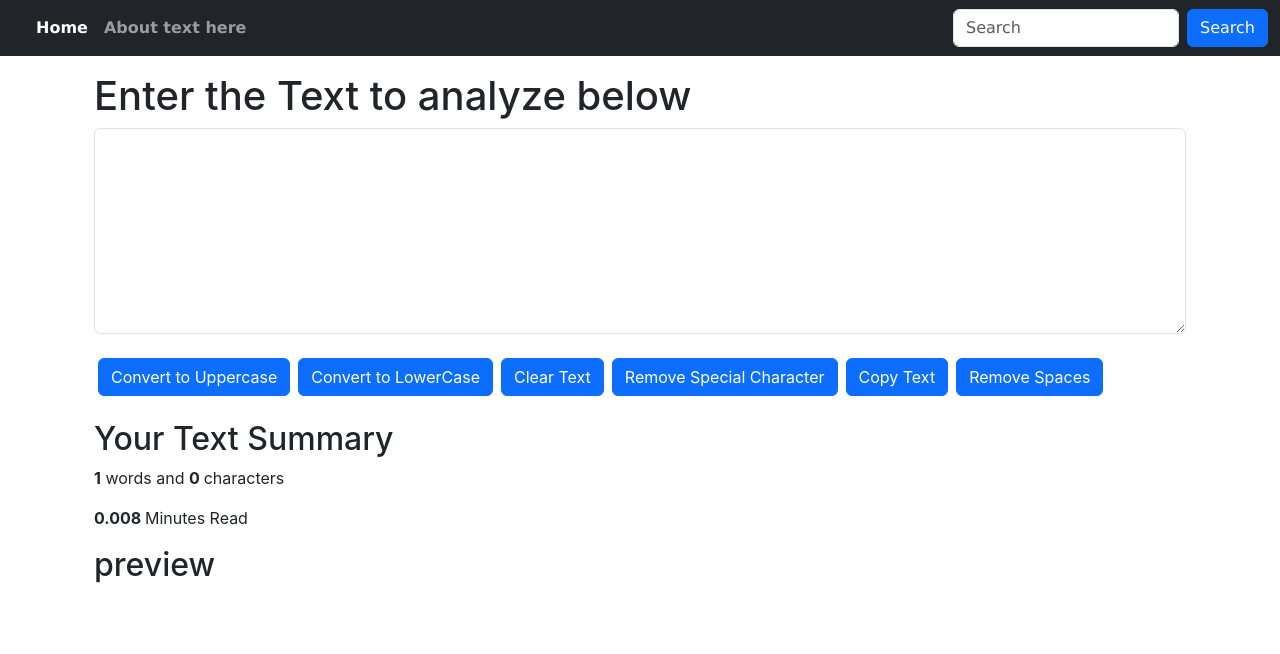
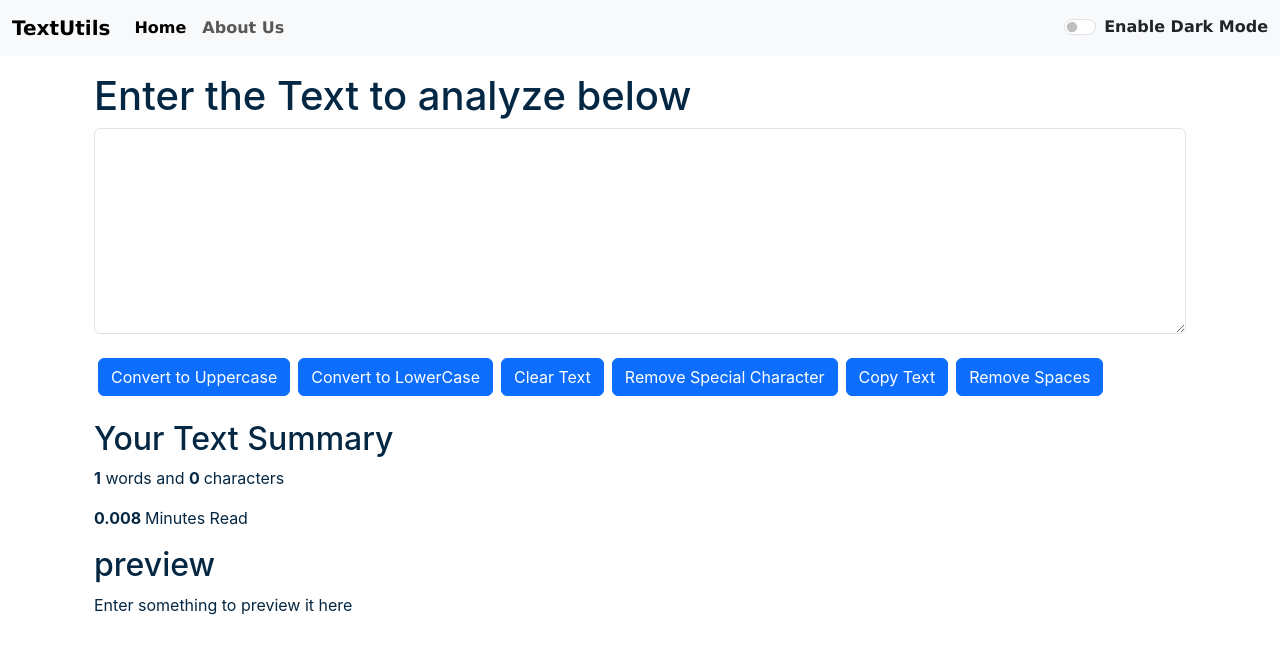
Before and after one commit to Tayyab-103/React.js_CWH_78, a React (Create React App) app in the folder my-app/: page / in a window 1280 px wide. Shown: the top 654 px of the page. Built offline with nearby package versions, Linux system fonts and the light colour scheme.

Commit message:
L-12 improving Dark Mode & Refactoring App Component

```diff
--- a/my-app/src/App.js
+++ b/my-app/src/App.js
@@ -1,25 +1,34 @@
+import { useState } from "react";
 import "./App.css";
 // import About from "./components/About";
 import Navbar from "./components/Navbar";
 import TextForm from "./components/TextForm";
 
+function App() {
+  const [mode, setMode] = useState("light"); // whether dark mode or not
 
-
-function App() {
-
-
+  const toggleMode = () => {
+    if (mode === "light") {
+      setMode("dark");
+      document.body.style.backgroundColor = "#042743";
+    } else {
+      setMode("light");
+       document.body.style.backgroundColor = "white";
+    }
+  };
   return (
     <>
-
-
-    {/* title and aboutText is a props  */}
+      {/* title and aboutText is a props  */}
       {/* <Navbar tilte = "TextUtils" aboutText = "About Us" /> */}
-      <Navbar/>
+      <Navbar
+        title="TextUtils"
+        aboutText="About Us"
+        mode={mode}
+        toggleMode={toggleMode}
+      />
       <div className="container my-3">
-
-      <TextForm heading="Enter the Text to analyze below" />
-      {/* <About/> */}
-
+        <TextForm heading="Enter the Text to analyze below" mode={mode} />
+        {/* <About/> */}
       </div>
     </>
   );
--- a/my-app/src/components/Navbar.js
+++ b/my-app/src/components/Navbar.js
@@ -1,5 +1,5 @@
 import React from "react";
-import PropTypes from "prop-types";
+// import PropTypes from "prop-types";
 
 // let name = "Tayyab";
 
@@ -7,17 +7,19 @@ export default function Navbar(props) {
   // function formatName(user) {
   //   return user.firstName + " " + user.lastName;
   // }
-
   // const user = {
   //   firstName: "Harper",
   //   lastName: "Perez",
   // };
+
   return (
     <>
-      <nav className="navbar navbar-expand-lg navbar-dark  bg-dark">
+      <nav
+        className={`navbar navbar-expand-lg navbar-${props.mode}  bg-${props.mode} `}
+      >
         <div className="container-fluid">
           <a className="navbar-brand" href="/">
-            {props.tilte}
+            {props.title}
           </a>
           <button
             className="navbar-toggler"
@@ -43,7 +45,7 @@ export default function Navbar(props) {
                 </a>
               </li>
             </ul>
-            <form className="d-flex" role="search">
+            {/* <form className="d-flex" role="search">
               <input
                 className="form-control me-2"
                 type="search"
@@ -53,37 +55,40 @@ export default function Navbar(props) {
               <button className="btn btn-primary" type="submit">
                 Search
               </button>
-            </form>
+            </form> */}
+
+            <div
+              className={`form-check form-switch text-${
+                props.mode === "light" ? "dark" : "light"
+              }`}
+            >
+              <input
+                className="form-check-input"
+                type="checkbox"
+                role="switch"
+                id="flexSwitchCheckDefault"
+                onClick={props.toggleMode}
+              />
+              <label
+                className="form-check-label"
+                htmlFor="flexSwitchCheckDefault"
+              >
+                Enable Dark Mode
+              </label>
+            </div>
           </div>
         </div>
       </nav>
-
-      {/* <h1>Hello, {formatName(user)}!</h1>
-
-      <div className="blank">lovely</div>
-
-      <nav>
-        <li>Home</li>
-        <li>About</li>
-        <li>Contact</li>
-      </nav>
-
-      <div className="container">
-        <div>
-          <h1> Hello {name}</h1>
-          Lorem ipsum dolor, sit amet consectetur adipisicing elit. Obcaecati
-          consectetur eius reiciendis ducimus cumque ex quis voluptatibus
-          tempore optio iure? Eligendi veniam dignissimos amet. Maxime facilis
-          ea maiores exercitationem doloribus.
-        </div>
-      </div> */}
     </>
   );
 }
 
-Navbar.propTypes = { title: PropTypes.string.isRequired, aboutText: PropTypes.string.isRequired };
+// Navbar.propTypes = {
+//   title: PropTypes.string.isRequired,
+//   aboutText: PropTypes.string.isRequired,
+// };
 
-Navbar.defaultProps = {
-  title: "Set title here",
-  aboutText: "About text here"
-};
+// Navbar.defaultProps = {
+//   title: "Set title here",
+//   aboutText: "About text here",
+// };
--- a/my-app/src/components/TextForm.js
+++ b/my-app/src/components/TextForm.js
@@ -40,7 +40,12 @@ export default function TextForm(props) {
   };
   return (
     <>
-      <div className="container">
+      <div
+        className="container"
+        style={{
+          color: props.mode === "dark" ? "white" : "#042743",
+        }}
+      >
         <h1>{props.heading}</h1>
         <div className="mb-3">
           <textarea
@@ -49,6 +54,10 @@ export default function TextForm(props) {
             onChange={handleOnChange}
             id="myBox"
             rows="8"
+            style={{
+              backgroundColor: props.mode === "dark" ? "#042743" : "white",
+              color: props.mode === "dark" ? "white" : "#042743",
+            }}
           ></textarea>
         </div>
         <button className="btn btn-primary mx-1" onClick={handleUpClick}>
@@ -74,7 +83,12 @@ export default function TextForm(props) {
         </button>
       </div>
 
-      <div className="container my-3">
+      <div
+        className="container my-3"
+        style={{
+          color: props.mode === "dark" ? "white" : "#042743",
+        }}
+      >
         <h2>Your Text Summary </h2>
         {/* <p>3432 words and 4532324 characters</p> */}
         <p>
@@ -86,7 +100,7 @@ export default function TextForm(props) {
           <b>{0.008 * text.split(" ").length} </b> Minutes Read
         </p>
         <h2>preview</h2>
-        <p>{text}</p>
+        <p>{text.lenght > 0 ? text : "Enter something to preview it here"}</p>
       </div>
     </>
   );
```
